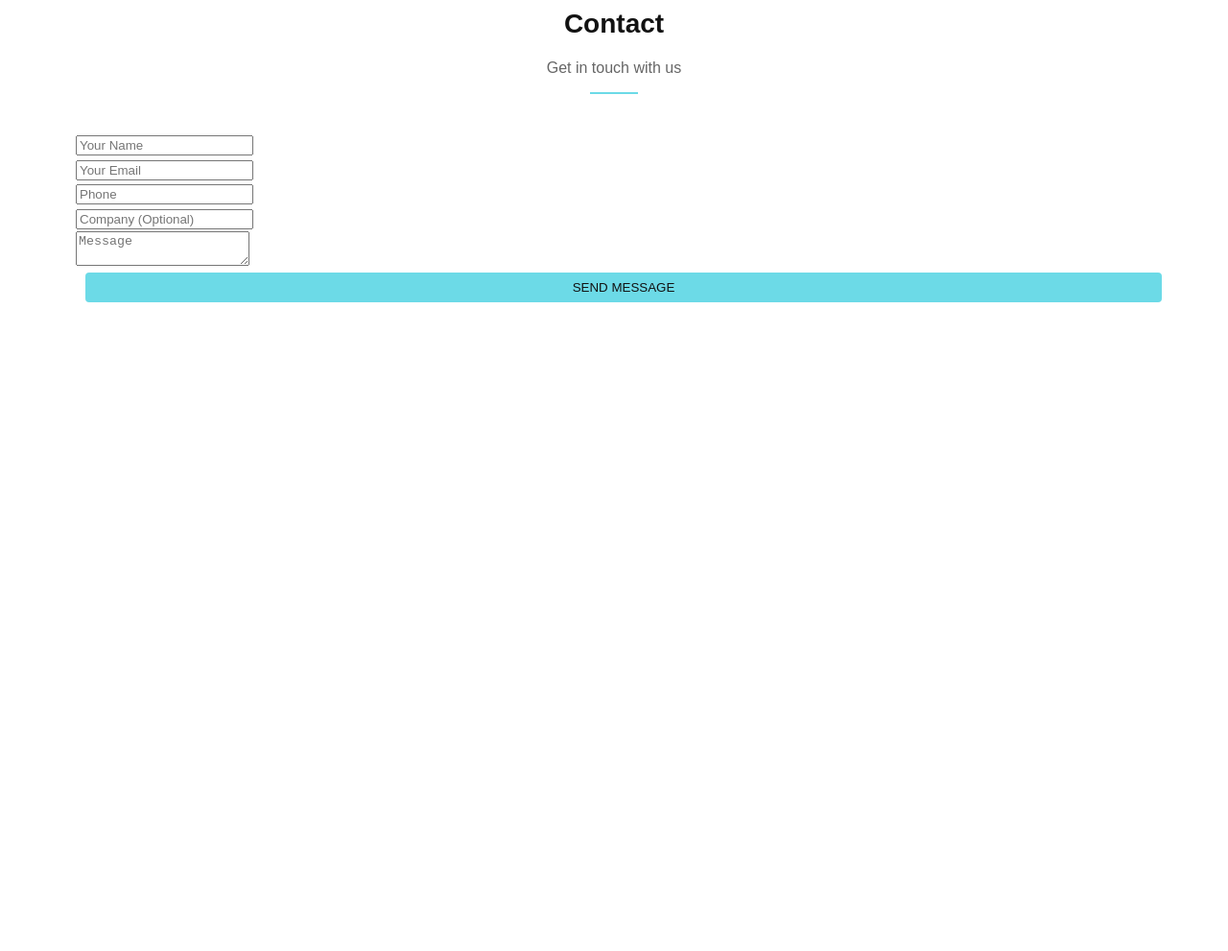
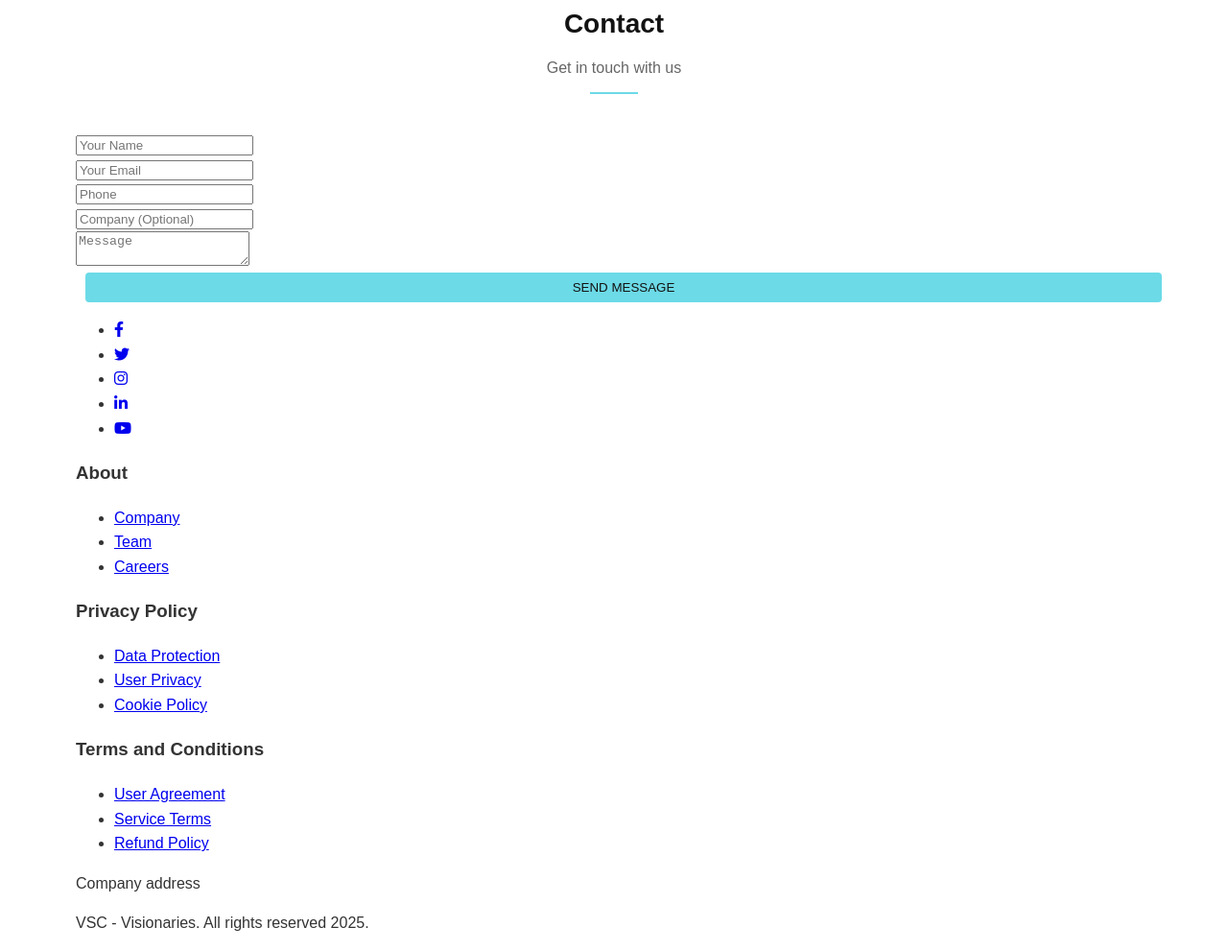
Before and after one commit to 1ASI0730-2510-4370-G3-Flota365/VSC-Visionaries-Landing-Page, a website built with Vite: page VSC-Visionaries-LandingPage/index.html in a window 1280 px wide. Shown: the part 5182-6173 px from the top of the page at 96% size. Before the commit the page ends 5497 px from the top, so only its background shows below. Built offline with nearby package versions, Linux system fonts and the light colour scheme.

Commit message:
feat(footer): add footer into the Landing Page

```diff
--- a/VSC-Visionaries-LandingPage/index.html
+++ b/VSC-Visionaries-LandingPage/index.html
@@ -300,5 +300,49 @@
             </div>
         </div>
     </section>
+     <!-- Footer -->
+    <footer>
+        <div class="container">
+            <div class="footer-top">
+                <ul class="social-links">
+                    <li><a href="#"><i class="fab fa-facebook-f"></i></a></li>
+                    <li><a href="#"><i class="fab fa-twitter"></i></a></li>
+                    <li><a href="#"><i class="fab fa-instagram"></i></a></li>
+                    <li><a href="#"><i class="fab fa-linkedin-in"></i></a></li>
+                    <li><a href="#"><i class="fab fa-youtube"></i></a></li>
+                </ul>
+            </div>
+            <div class="footer-columns">
+                <div class="footer-column">
+                    <h3 data-i18n="footer.about.title">About</h3>
+                    <ul>
+                        <li><a href="#" data-i18n="footer.about.company">Company</a></li>
+                        <li><a href="#" data-i18n="footer.about.team">Team</a></li>
+                        <li><a href="#" data-i18n="footer.about.careers">Careers</a></li>
+                    </ul>
+                </div>
+                <div class="footer-column">
+                    <h3 data-i18n="footer.privacy.title">Privacy Policy</h3>
+                    <ul>
+                        <li><a href="#" data-i18n="footer.privacy.dataProtection">Data Protection</a></li>
+                        <li><a href="#" data-i18n="footer.privacy.userPrivacy">User Privacy</a></li>
+                        <li><a href="#" data-i18n="footer.privacy.cookiePolicy">Cookie Policy</a></li>
+                    </ul>
+                </div>
+                <div class="footer-column">
+                    <h3 data-i18n="footer.terms.title">Terms and Conditions</h3>
+                    <ul>
+                        <li><a href="#" data-i18n="footer.terms.userAgreement">User Agreement</a></li>
+                        <li><a href="#" data-i18n="footer.terms.serviceTerms">Service Terms</a></li>
+                        <li><a href="#" data-i18n="footer.terms.refundPolicy">Refund Policy</a></li>
+                    </ul>
+                </div>
+            </div>
+            <div class="footer-bottom">
+                <p data-i18n="footer.companyAddress">Company address</p>
+                <p data-i18n="footer.copyright">VSC - Visionaries. All rights reserved 2025.</p>
+            </div>
+        </div>
+    </footer>
 </body>
 </html>
```
